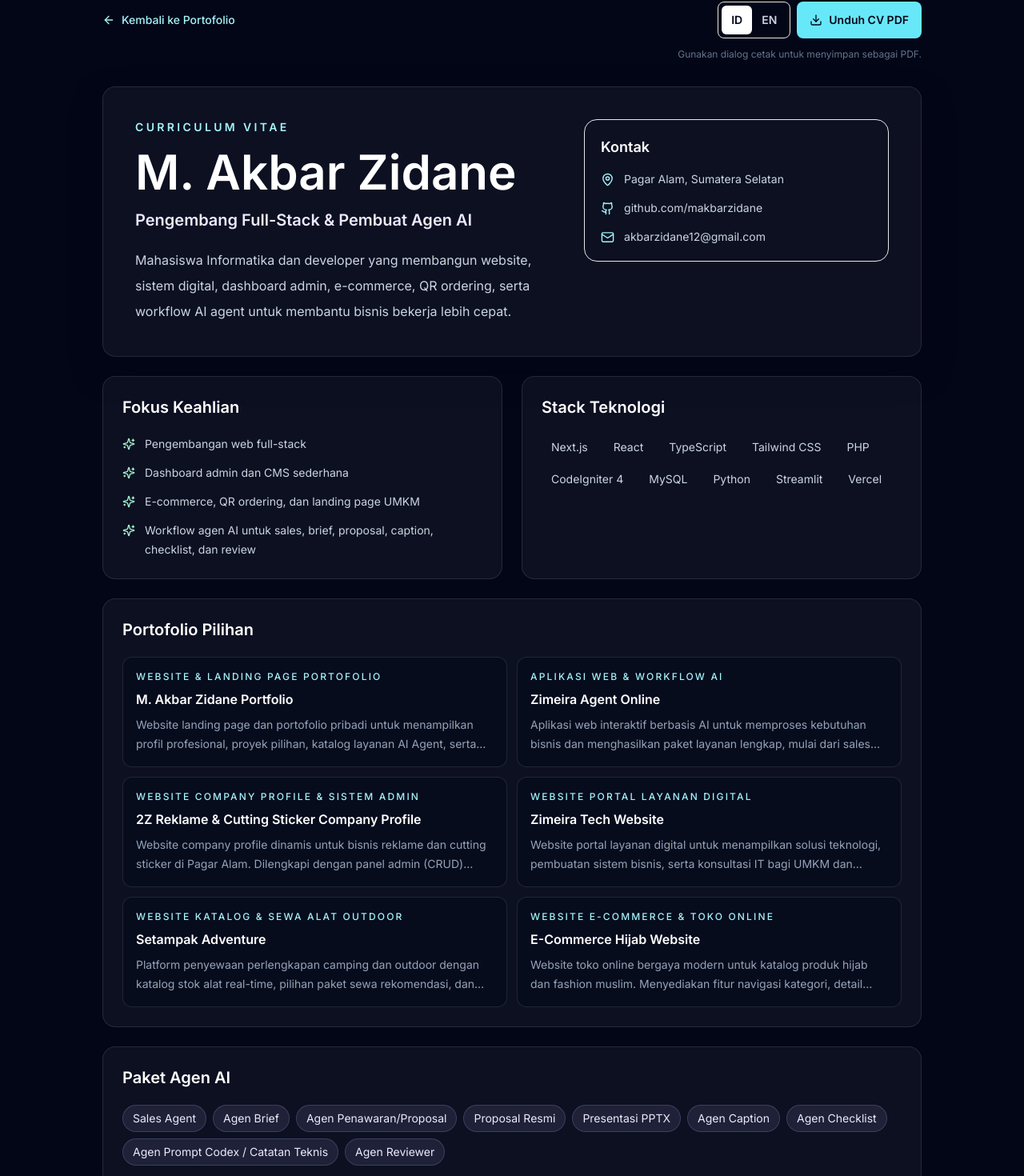
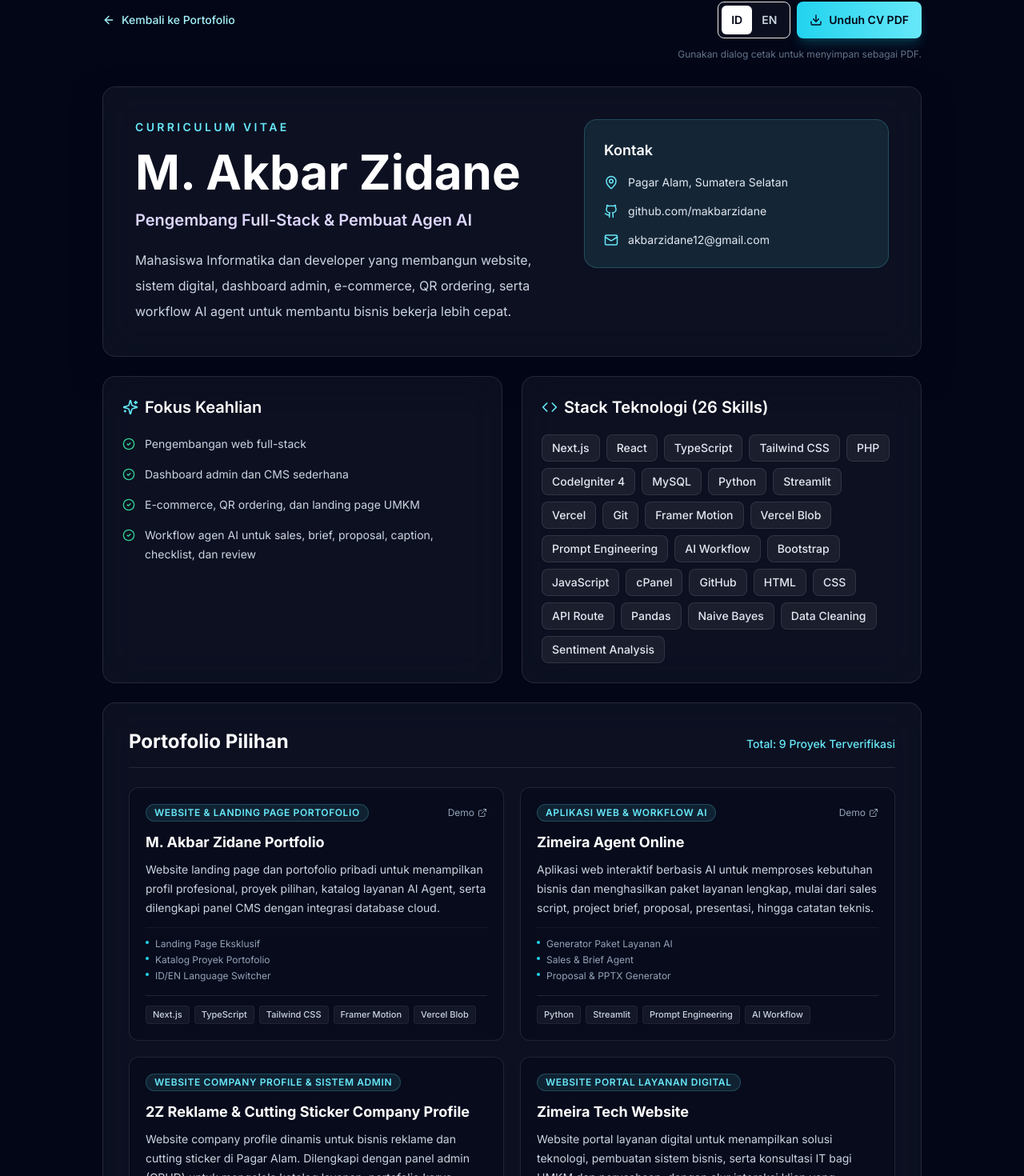
Before and after one commit to makbarzidane/makbarzidane-portfolio, a Next.js app: page /cv in a window 1280 px wide. Shown: the part 30-1500 px from the top of the page at 80% size. Built offline with nearby package versions, Linux system fonts and the light colour scheme.

Commit message:
Make CV download page fully dynamic, adapting to all existing projects, skills, and AI agents from live database

```diff
--- a/app/cv/page.tsx
+++ b/app/cv/page.tsx
@@ -1,30 +1,34 @@
 "use client";
 
 import Link from "next/link";
-import { ArrowLeft, Download, Github, Mail, MapPin, Sparkles } from "lucide-react";
-import { defaultCmsContent } from "@/data/cmsContent";
+import { ArrowLeft, Download, Github, Mail, MapPin, Sparkles, Code, Bot, ExternalLink, CheckCircle2 } from "lucide-react";
+import { useSiteContent } from "@/components/useSiteContent";
 import { useLanguage, type Language } from "@/components/useLanguage";
 
-const stack = ["Next.js", "React", "TypeScript", "Tailwind CSS", "PHP", "CodeIgniter 4", "MySQL", "Python", "Streamlit", "Vercel"];
-
 export default function CvPage() {
-  const { hero, contacts, projects, agents } = defaultCmsContent;
+  const { hero, contacts, projects, agents } = useSiteContent();
   const { language, setLanguage, t } = useLanguage();
   const role = language === "en" ? hero.roleEn || hero.role : hero.role;
   const bio = language === "en" ? hero.bioEn || hero.bio : hero.bio;
   const location = language === "en" ? hero.locationEn || hero.location : hero.location;
 
+  // Dynamically collect all unique technologies from core skills + all project stacks
+  const coreStack = ["Next.js", "React", "TypeScript", "Tailwind CSS", "PHP", "CodeIgniter 4", "MySQL", "Python", "Streamlit", "Vercel", "Git"];
+  const allProjectStacks = projects.flatMap((p) => p.stack || []);
+  const dynamicStack = Array.from(new Set([...coreStack, ...allProjectStacks]));
+
   return (
     <main className="min-h-screen bg-ink px-4 py-8 text-slate-200 sm:px-6 lg:px-8">
       <div className="cv-print mx-auto max-w-5xl">
+        {/* Navigation & Controls */}
         <div className="no-print flex flex-col gap-4 sm:flex-row sm:items-center sm:justify-between">
-          <Link href="/" className="inline-flex items-center gap-2 text-sm font-medium text-cyan-200 hover:text-cyan-100">
+          <Link href="/" className="inline-flex items-center gap-2 text-sm font-medium text-cyan-200 hover:text-cyan-100 transition">
             <ArrowLeft size={16} />
             {t.cv.back}
           </Link>
 
           <div className="flex flex-wrap gap-2">
-            <div className="inline-flex rounded-lg border border-white/12 p-1">
+            <div className="inline-flex rounded-lg border border-white/12 p-1 bg-white/[0.03]">
               {(["id", "en"] as Language[]).map((item) => (
                 <button
                   key={item}
@@ -38,7 +42,7 @@ export default function CvPage() {
             </div>
             <button
               onClick={() => window.print()}
-              className="inline-flex items-center justify-center gap-2 rounded-lg bg-cyan-300 px-4 py-2.5 text-sm font-semibold text-slate-950 transition hover:bg-cyan-200"
+              className="inline-flex items-center justify-center gap-2 rounded-lg bg-gradient-to-r from-cyan-400 to-cyan-300 px-4 py-2.5 text-sm font-semibold text-slate-950 shadow-lg shadow-cyan-400/20 transition hover:scale-[1.02] active:scale-[0.98]"
               type="button"
             >
               <Download size={16} />
@@ -49,51 +53,59 @@ export default function CvPage() {
 
         <p className="no-print mt-3 text-right text-xs text-slate-500">{t.cv.printHint}</p>
 
-        <section className="mt-8 overflow-hidden rounded-2xl border border-white/10 bg-white/[0.045] p-6 shadow-card md:p-10">
+        {/* Header / Bio Section */}
+        <section className="mt-8 overflow-hidden rounded-2xl border border-white/10 bg-white/[0.045] p-6 shadow-card backdrop-blur-xl md:p-10">
           <div className="grid gap-8 md:grid-cols-[1fr_0.72fr] md:items-start">
             <div>
-              <p className="text-sm font-semibold uppercase tracking-[0.24em] text-cyan-200">{t.cv.eyebrow}</p>
-              <h1 className="mt-4 text-4xl font-semibold leading-tight text-white md:text-6xl">{hero.name}</h1>
-              <p className="mt-4 text-xl font-semibold text-violet-100">{role}</p>
+              <p className="text-sm font-semibold uppercase tracking-[0.24em] text-cyan-300">{t.cv.eyebrow}</p>
+              <h1 className="mt-4 text-4xl font-bold leading-tight text-white md:text-6xl">{hero.name}</h1>
+              <p className="mt-4 text-xl font-semibold text-violet-200">{role}</p>
               <p className="mt-5 max-w-2xl text-base leading-8 text-slate-300">{bio}</p>
             </div>
 
-            <div className="rounded-2xl border border-cyan-300/18 bg-cyan-300/8 p-5">
+            <div className="rounded-2xl border border-cyan-300/20 bg-cyan-300/10 p-6 shadow-inner">
               <h2 className="mb-4 text-lg font-semibold text-white">{t.cv.contact}</h2>
-              <div className="flex items-center gap-3 text-sm text-slate-300">
-                <MapPin size={17} className="text-cyan-200" />
-                {location}
+              <div className="flex items-center gap-3 text-sm text-slate-200">
+                <MapPin size={18} className="text-cyan-300 shrink-0" />
+                <span>{location}</span>
               </div>
-              <a href={contacts.github} className="mt-4 flex items-center gap-3 text-sm text-slate-300 hover:text-cyan-100">
-                <Github size={17} className="text-cyan-200" />
-                github.com/makbarzidane
+              <a href={contacts.github} target="_blank" rel="noopener noreferrer" className="mt-4 flex items-center gap-3 text-sm text-slate-200 hover:text-cyan-200 transition">
+                <Github size={18} className="text-cyan-300 shrink-0" />
+                <span>github.com/makbarzidane</span>
               </a>
-              <a href={contacts.email} className="mt-4 flex items-center gap-3 text-sm text-slate-300 hover:text-cyan-100">
-                <Mail size={17} className="text-cyan-200" />
-                {contacts.email.replace("mailto:", "")}
+              <a href={contacts.email} className="mt-4 flex items-center gap-3 text-sm text-slate-200 hover:text-cyan-200 transition">
+                <Mail size={18} className="text-cyan-300 shrink-0" />
+                <span>{contacts.email.replace("mailto:", "")}</span>
               </a>
             </div>
           </div>
         </section>
 
+        {/* Core Focus & Tech Stack */}
         <section className="mt-6 grid gap-6 md:grid-cols-2">
-          <div className="rounded-2xl border border-white/10 bg-white/[0.045] p-6">
-            <h2 className="text-xl font-semibold text-white">{t.cv.focus}</h2>
-            <div className="mt-5 grid gap-3">
+          <div className="rounded-2xl border border-white/10 bg-white/[0.045] p-6 backdrop-blur-xl">
+            <h2 className="flex items-center gap-2 text-xl font-semibold text-white">
+              <Sparkles className="text-cyan-300" size={20} />
+              {t.cv.focus}
+            </h2>
+            <div className="mt-5 grid gap-3.5">
               {t.cv.highlights.map((item) => (
                 <div key={item} className="flex gap-3 text-sm leading-6 text-slate-300">
-                  <Sparkles size={16} className="mt-1 shrink-0 text-emerald-200" />
-                  {item}
+                  <CheckCircle2 size={16} className="mt-1 shrink-0 text-emerald-400" />
+                  <span>{item}</span>
                 </div>
               ))}
             </div>
           </div>
 
-          <div className="rounded-2xl border border-white/10 bg-white/[0.045] p-6">
-            <h2 className="text-xl font-semibold text-white">{t.cv.stack}</h2>
+          <div className="rounded-2xl border border-white/10 bg-white/[0.045] p-6 backdrop-blur-xl">
+            <h2 className="flex items-center gap-2 text-xl font-semibold text-white">
+              <Code className="text-cyan-300" size={20} />
+              {t.cv.stack} ({dynamicStack.length} Skills)
+            </h2>
             <div className="mt-5 flex flex-wrap gap-2">
-              {stack.map((item) => (
-                <span key={item} className="rounded-md bg-white/8 px-3 py-1.5 text-sm text-slate-300">
+              {dynamicStack.map((item) => (
+                <span key={item} className="rounded-lg border border-white/10 bg-white/[0.06] px-3 py-1.5 text-sm font-medium text-slate-200 shadow-sm">
                   {item}
                 </span>
               ))}
@@ -101,32 +113,89 @@ export default function CvPage() {
           </div>
         </section>
 
-        <section className="mt-6 rounded-2xl border border-white/10 bg-white/[0.045] p-6">
-          <h2 className="text-xl font-semibold text-white">{t.cv.selected}</h2>
-          <div className="mt-5 grid gap-3 md:grid-cols-2">
-            {projects.slice(0, 6).map((project) => {
+        {/* All Portfolio Projects */}
+        <section className="mt-6 rounded-2xl border border-white/10 bg-white/[0.045] p-6 backdrop-blur-xl md:p-8">
+          <div className="flex flex-col gap-1 sm:flex-row sm:items-baseline sm:justify-between border-b border-white/10 pb-4">
+            <h2 className="text-2xl font-bold text-white">{t.cv.selected}</h2>
+            <span className="text-sm font-medium text-cyan-300">Total: {projects.length} Proyek Terverifikasi</span>
+          </div>
+          <div className="mt-6 grid gap-5 md:grid-cols-2">
+            {projects.map((project) => {
               const description = language === "en" ? project.descriptionEn || project.description : project.description;
               const category = language === "en" ? project.categoryEn || project.category : project.category;
+              const features = language === "en" ? project.featuresEn || project.features : project.features;
 
               return (
-                <a key={project.name} href={project.demoUrl || project.previewImage || project.githubUrl} className="rounded-xl border border-white/10 bg-slate-950/35 p-4 transition hover:border-cyan-300/35">
-                  <p className="text-xs font-medium uppercase tracking-[0.18em] text-cyan-200">{category}</p>
-                  <p className="mt-2 font-semibold text-white">{project.name}</p>
-                  <p className="mt-2 line-clamp-2 text-sm leading-6 text-slate-400">{description}</p>
-                </a>
+                <div key={project.name} className="flex flex-col justify-between rounded-xl border border-white/10 bg-slate-950/40 p-5 transition hover:border-cyan-300/40 hover:bg-slate-950/60">
+                  <div>
+                    <div className="flex items-center justify-between gap-2">
+                      <span className="inline-block rounded-full bg-cyan-300/10 px-2.5 py-0.5 text-xs font-semibold uppercase tracking-wider text-cyan-300 border border-cyan-300/20">
+                        {category}
+                      </span>
+                      {project.demoUrl && (
+                        <a href={project.demoUrl} target="_blank" rel="noopener noreferrer" className="no-print inline-flex items-center gap-1 text-xs text-slate-400 hover:text-cyan-200 transition">
+                          <span>Demo</span>
+                          <ExternalLink size={12} />
+                        </a>
+                      )}
+                    </div>
+                    <h3 className="mt-3 text-lg font-bold text-white">{project.name}</h3>
+                    <p className="mt-2 text-sm leading-6 text-slate-300">{description}</p>
+
+                    {features && features.length > 0 && (
+                      <ul className="mt-3 space-y-1 border-t border-white/5 pt-3">
+                        {features.slice(0, 3).map((feat, idx) => (
+                          <li key={idx} className="flex items-start gap-2 text-xs text-slate-400">
+                            <span className="mt-1 h-1 w-1 rounded-full bg-cyan-400 shrink-0" />
+                            <span>{feat}</span>
+                          </li>
+                        ))}
+                      </ul>
+                    )}
+                  </div>
+
+                  {project.stack && project.stack.length > 0 && (
+                    <div className="mt-4 flex flex-wrap gap-1.5 border-t border-white/10 pt-3">
+                      {project.stack.map((tech) => (
+                        <span key={tech} className="rounded bg-white/5 px-2 py-0.5 text-[11px] font-medium text-slate-300 border border-white/5">
+                          {tech}
+                        </span>
+                      ))}
+                    </div>
+                  )}
+                </div>
               );
             })}
           </div>
         </section>
 
-        <section className="mt-6 rounded-2xl border border-white/10 bg-white/[0.045] p-6">
-          <h2 className="text-xl font-semibold text-white">{t.cv.agents}</h2>
-          <div className="mt-5 flex flex-wrap gap-2">
-            {agents.map((agent) => (
-              <span key={agent.name} className="rounded-full border border-violet-300/20 bg-violet-300/10 px-3 py-1.5 text-sm text-violet-100">
-                {language === "en" ? agent.nameEn || agent.name : agent.name}
-              </span>
-            ))}
+        {/* AI Agents & Automated Workflows */}
+        <section className="mt-6 rounded-2xl border border-white/10 bg-white/[0.045] p-6 backdrop-blur-xl md:p-8">
+          <div className="flex flex-col gap-1 sm:flex-row sm:items-baseline sm:justify-between border-b border-white/10 pb-4">
+            <h2 className="flex items-center gap-2 text-2xl font-bold text-white">
+              <Bot className="text-violet-300" size={24} />
+              {t.cv.agents}
+            </h2>
+            <span className="text-sm font-medium text-violet-300">Total: {agents.length} Spesialis AI</span>
+          </div>
+          <div className="mt-6 grid gap-4 md:grid-cols-2">
+            {agents.map((agent) => {
+              const name = language === "en" ? agent.nameEn || agent.name : agent.name;
+              const desc = language === "en" ? agent.descriptionEn || agent.description : agent.description;
+              const out = language === "en" ? agent.outputEn || agent.output : agent.output;
+
+              return (
+                <div key={agent.name} className="rounded-xl border border-violet-300/20 bg-violet-950/20 p-4 transition hover:border-violet-300/40">
+                  <h3 className="font-bold text-violet-100">{name}</h3>
+                  <p className="mt-1 text-xs leading-5 text-slate-300">{desc}</p>
+                  {out && (
+                    <div className="mt-3 rounded-lg border border-violet-300/10 bg-violet-950/40 p-2.5 text-xs text-violet-200">
+                      <strong className="text-violet-300">Output:</strong> {out}
+                    </div>
+                  )}
+                </div>
+              );
+            })}
           </div>
         </section>
       </div>
--- a/data/cmsContent.ts
+++ b/data/cmsContent.ts
@@ -134,21 +134,6 @@ export const defaultCmsContent: EditableContent = {
       demoUrl: "",
       githubUrl: "https://github.com/makbarzidane/zimeira-tech-website-portfolio",
       previewImage: "/portfolio/zimeira-tech-website.png"
-    },
-    {
-      name: "Setampak Adventure",
-      category: "Website Katalog & Sewa Alat Outdoor",
-      categoryEn: "Outdoor Rental & Catalog Website",
-      description:
-        "Platform penyewaan perlengkapan camping dan outdoor dengan katalog stok alat real-time, pilihan paket sewa rekomendasi, dan alur reservasi instan yang terintegrasi langsung dengan WhatsApp.",
-      descriptionEn:
-        "Camping and outdoor equipment rental platform featuring a real-time tool inventory catalog, recommended rental packages, and an instant booking flow integrated directly with WhatsApp.",
-      stack: ["Next.js", "Tailwind CSS", "TypeScript", "Vercel"],
-      features: ["Katalog Stok Alat Real-Time", "Paket Sewa Rekomendasi", "Alur Reservasi WhatsApp", "Desain Responsif & Modern", "Optimasi SEO & Performa"],
-      featuresEn: ["Real-Time Equipment Catalog", "Recommended Rental Packages", "WhatsApp Booking Flow", "Modern & Responsive Design", "SEO & Performance Optimization"],
-      demoUrl: "https://setampakadventure.web.id",
-      githubUrl: "https://github.com/makbarzidane/setampak-adventure",
-      previewImage: "/portfolio/setampak-adventure.png"
     },
     {
       name: "E-Commerce Hijab Website",
```
Also changed, not shown: app/globals.css (+15 -5 lines).
